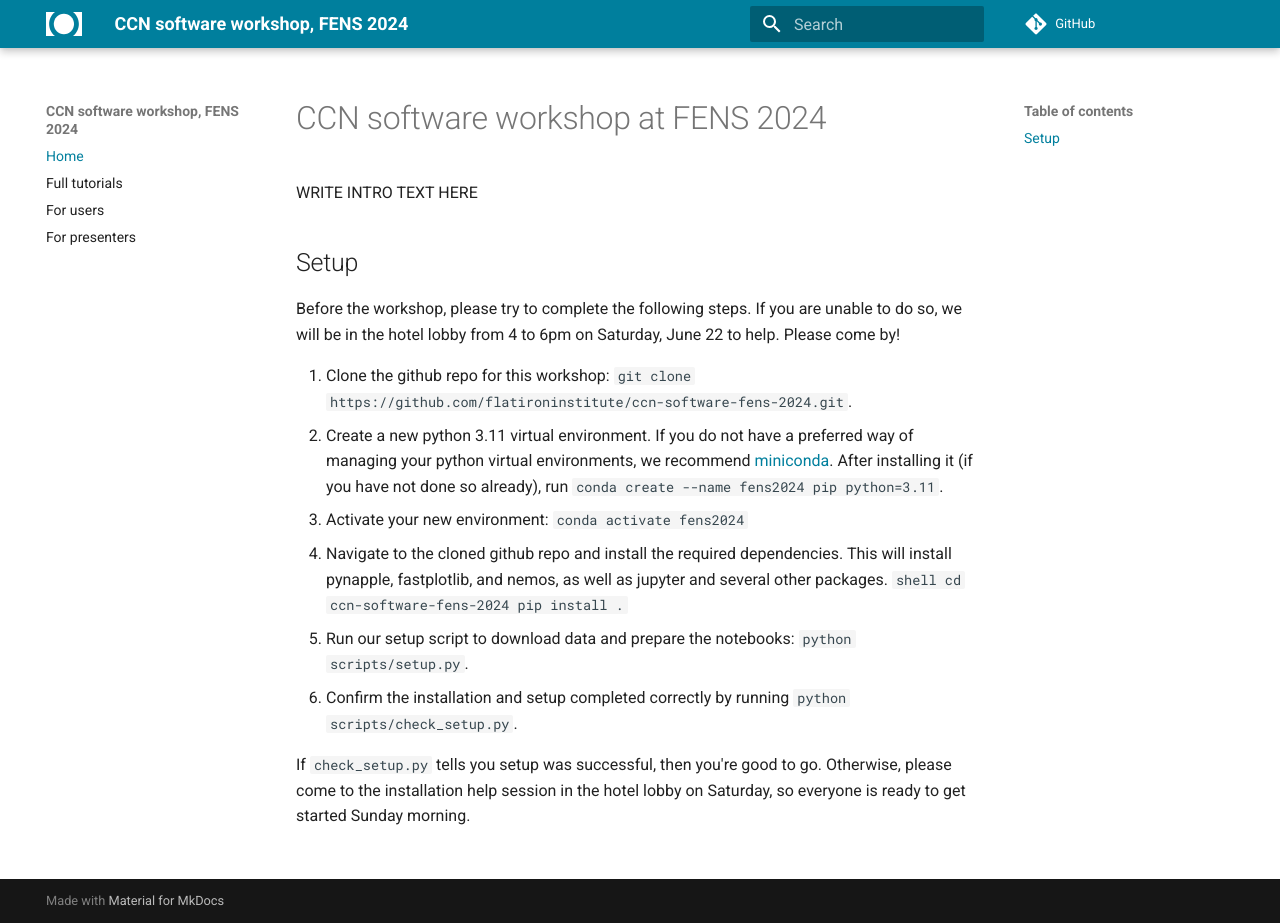
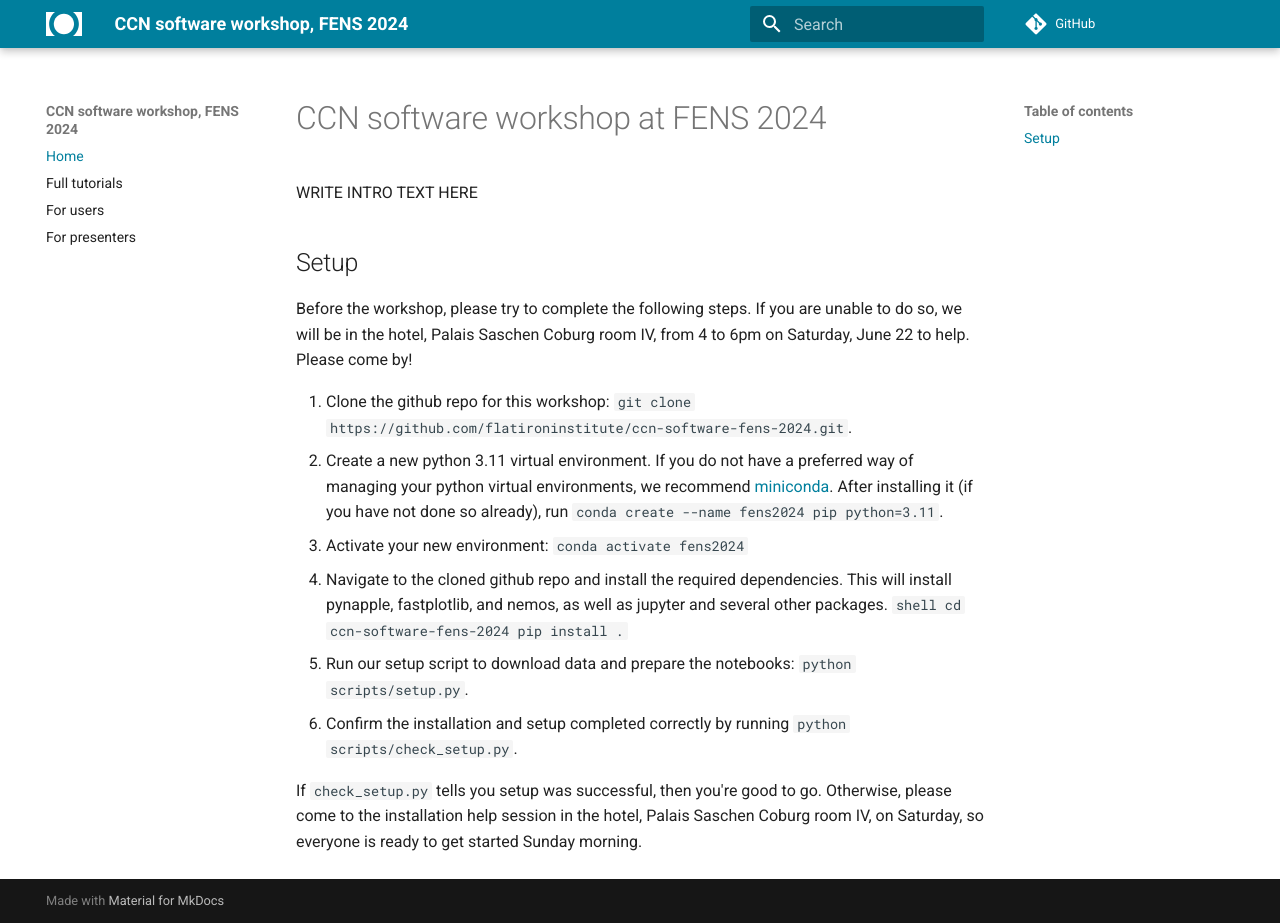
Before and after one commit to flatironinstitute/ccn-software-fens-2024, an MkDocs documentation site: the page built from docs/index.md, in a window 1280 px wide and 923 px high. Built offline with MkDocs 1.6.1 and Material for MkDocs 9.7.7, drawn with Linux system fonts in a browser that asks for light colours; nearby versions of some CDN libraries; library files that are not in the unit come from our copies; comment, search, counter and statistics services are not loaded.

Commit message:
updates help location

```diff
--- a/docs/index.md
+++ b/docs/index.md
@@ -4,7 +4,7 @@
 
 ## Setup
 
-Before the workshop, please try to complete the following steps. If you are unable to do so, we will be in the hotel lobby from 4 to 6pm on Saturday, June 22 to help. Please come by!
+Before the workshop, please try to complete the following steps. If you are unable to do so, we will be in the hotel, Palais Saschen Coburg room IV, from 4 to 6pm on Saturday, June 22 to help. Please come by!
 
 1. Clone the github repo for this workshop: `git clone https://github.com/flatironinstitute/ccn-software-fens-2024.git`.
 2. Create a new python 3.11 virtual environment. If you do not have a preferred way of managing your python virtual environments, we recommend [miniconda](https://docs.anaconda.com/free/miniconda/). After installing it (if you have not done so already), run `conda create --name fens2024 pip python=3.11`.
@@ -17,4 +17,4 @@
 5. Run our setup script to download data and prepare the notebooks: `python scripts/setup.py`.
 6. Confirm the installation and setup completed correctly by running `python scripts/check_setup.py`.
 
-If `check_setup.py` tells you setup was successful, then you're good to go. Otherwise, please come to the installation help session in the hotel lobby on Saturday, so everyone is ready to get started Sunday morning.
+If `check_setup.py` tells you setup was successful, then you're good to go. Otherwise, please come to the installation help session in the hotel, Palais Saschen Coburg room IV, on Saturday, so everyone is ready to get started Sunday morning.
```
Also changed, not shown: 1 other file.
